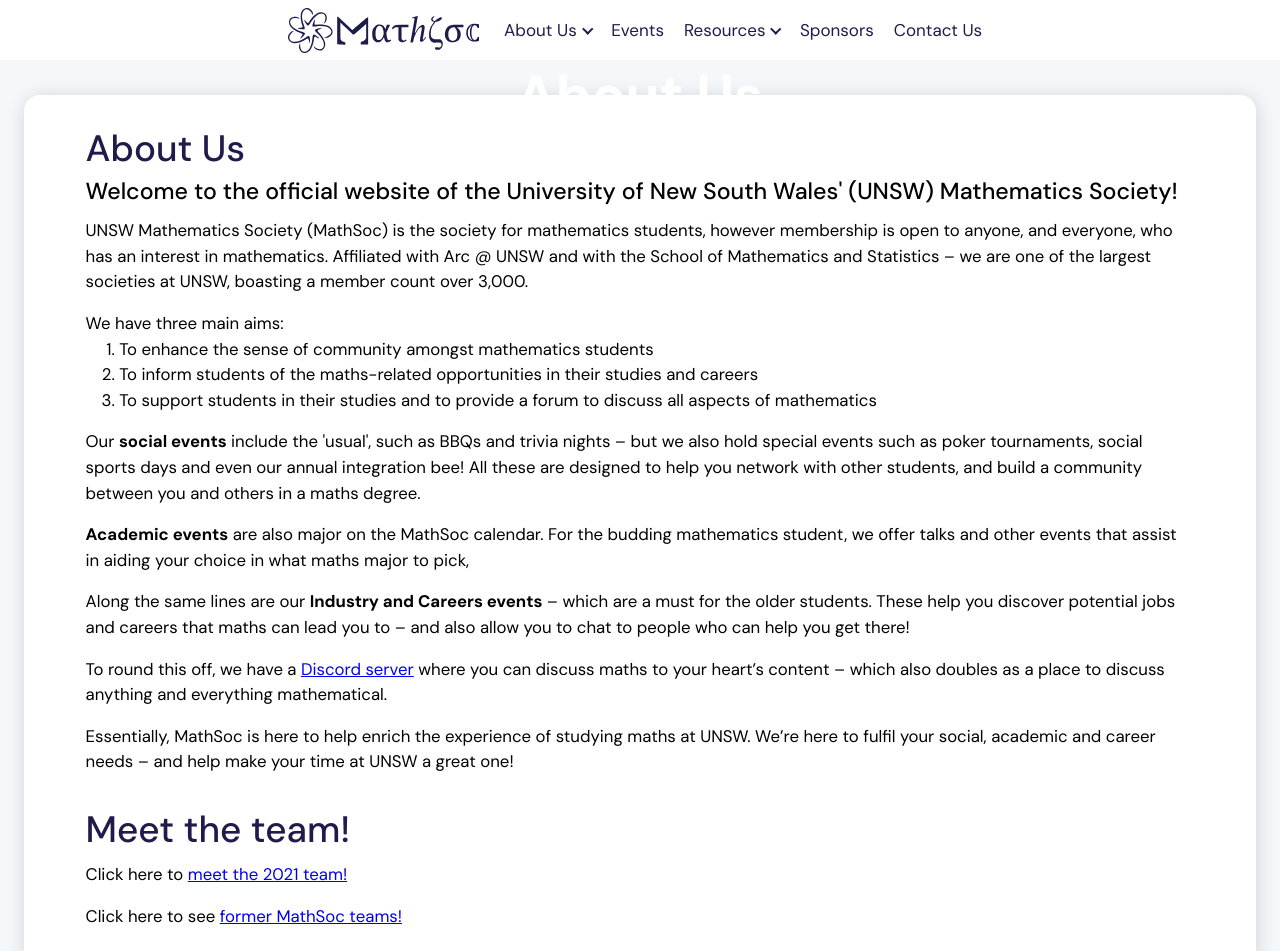
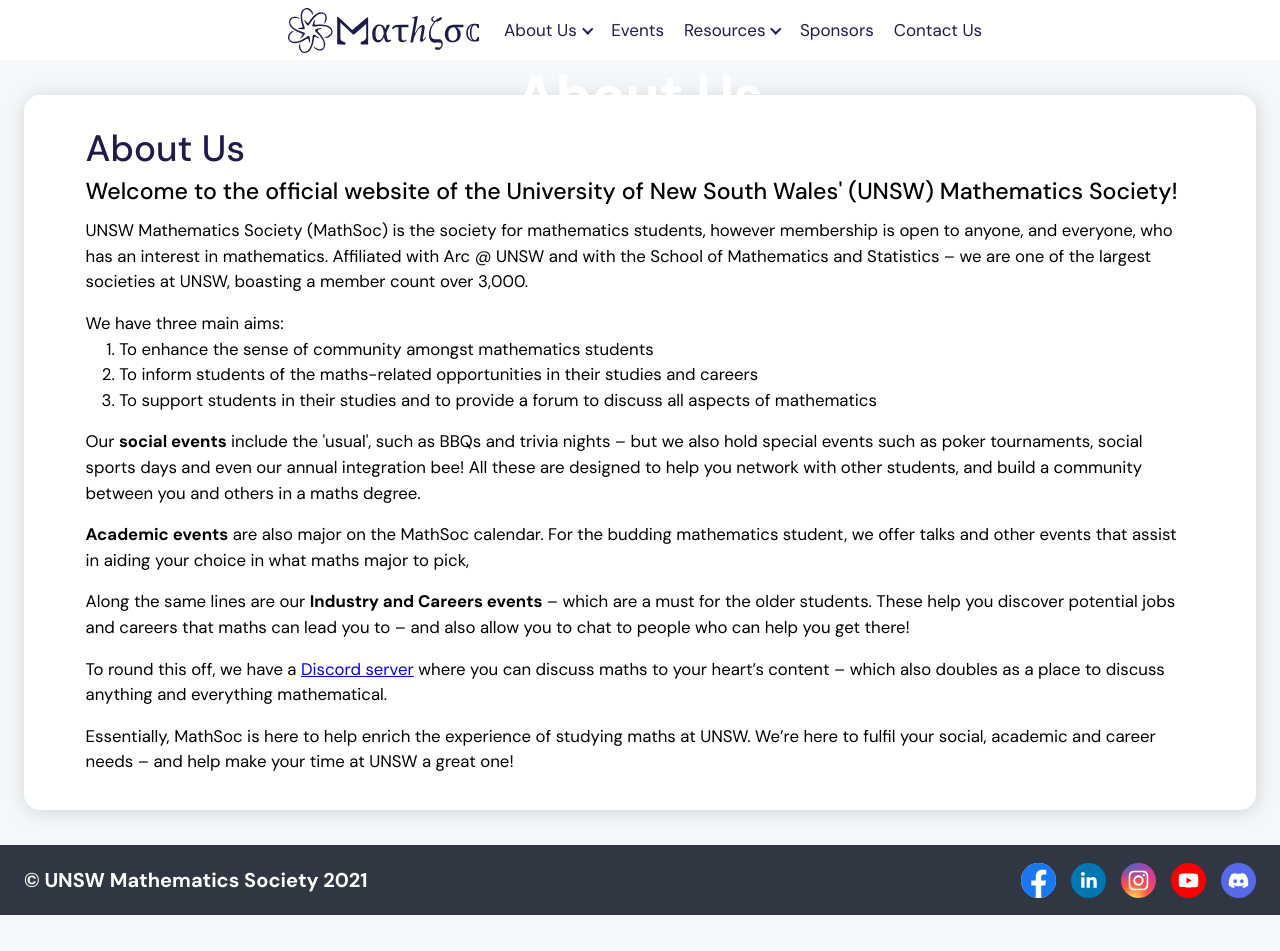
Before and after one commit to MathSocUNSW/mathsoc-website, a Next.js app in the folder frontend/: page /about in a window 1280 px wide. Shown: the top 951 px of the page. After the commit the page ends 915 px from the top, so only its background shows below. Built offline with nearby package versions, Linux system fonts and the light colour scheme.

Commit message:
removed temp about section

```diff
--- a/frontend/src/pages/about/index.tsx
+++ b/frontend/src/pages/about/index.tsx
@@ -76,15 +76,6 @@ const About: React.FC = () => {
             We’re here to fulfil your social, academic and career needs – and help make your time at
             UNSW a great one!
           </Typography>
-          {/* TEMP */}
-          <br />
-          <Typography variant="h2">Meet the team!</Typography>
-          <Typography variant="body1">
-            Click here to <Link href="/about/team">meet the 2021 team!</Link>
-          </Typography>
-          <Typography variant="body1">
-            Click here to see <Link href="/about/formerteam">former MathSoc teams!</Link>
-          </Typography>
         </WholePageBox>
       </PageBody>
     </section>
```
